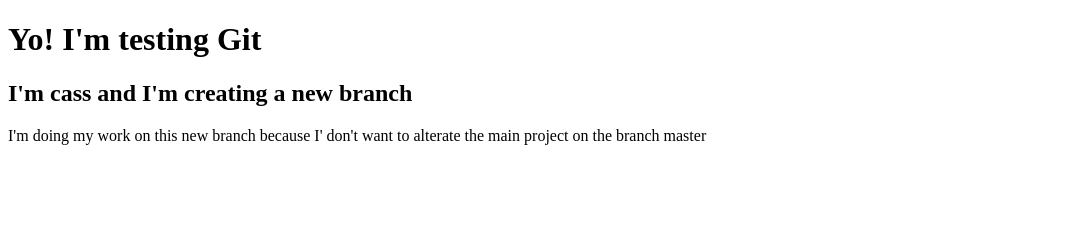
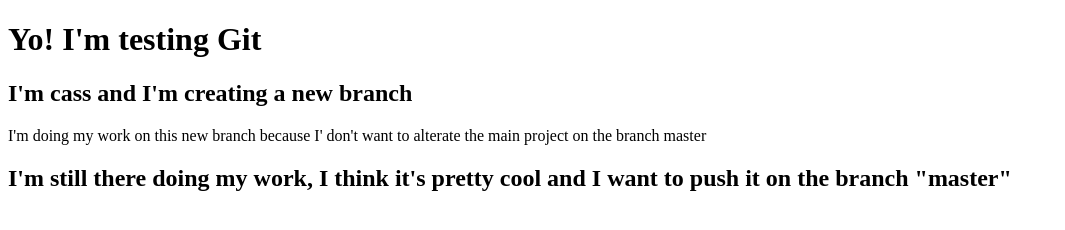
Before and after one commit to Lascoyle/git-test, a plain HTML site: page index.html in a window 1280 px wide. Shown: the whole page, without its empty margins (0-1065 px from the left). Drawn offline with Linux system fonts and the light colour scheme.

Commit message:
work in progress

```diff
--- a/index.html
+++ b/index.html
@@ -9,5 +9,7 @@
     <h1>Yo! I'm testing Git</h1>
     <h2>I'm cass and I'm creating a new branch</h2>
     <p>I'm doing my work on this new branch because I' don't want to alterate the main project on the branch master</p>
+
+    <h2>I'm still there doing my work, I think it's pretty cool and I want to push it on the branch "master"</h2>
 </body>
 </html>
```
